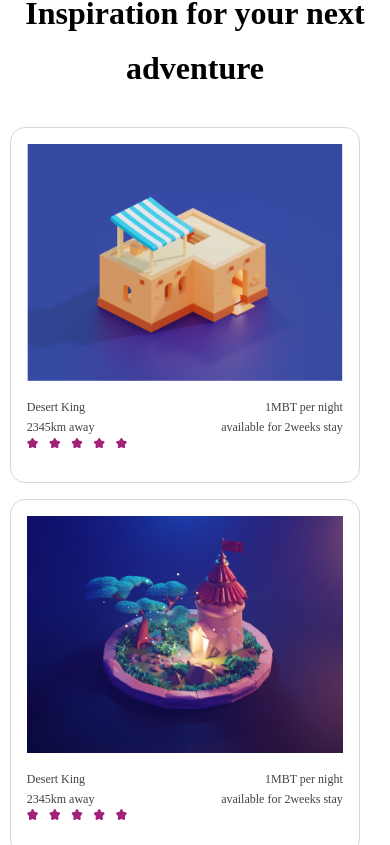
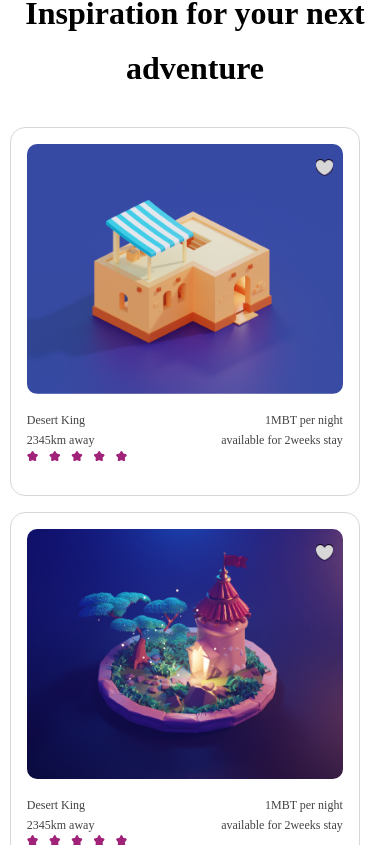
Before and after one commit to Divine-James/metabnb, a React (Create React App) app: page / in a window 390 px wide. Shown: the part 899-1744 px from the top of the page. Built offline with nearby package versions, Linux system fonts and the light colour scheme; a web font is replaced by a local one.

Commit message:
fixed heart on images

```diff
--- a/src/components/Adventure/adventure.css
+++ b/src/components/Adventure/adventure.css
@@ -7,7 +7,7 @@
 
 .data-img-grid-item {
   width: 280px;
-  height: 372px;
+  height: 350px;
 
   padding: 1rem;
   background: linear-gradient(124.4deg, #ffffff 10.8%, #ffffff 87.34%);
@@ -20,6 +20,21 @@
 .adventure-data-desc,
 .adventure-duration-item {
   font-size: 12px;
+}
+.love-image {
+  width: 17px;
+  height: 17px;
+  z-index: 10;
+  position: absolute;
+  top: 15px;
+  right: 10px;
+}
+.position {
+  position: relative;
+}
+.adventure-img {
+  border-radius: 10px;
+  height: 250px;
 }
 
 .adventure-data-img-rating {
--- a/src/components/Adventure/index.js
+++ b/src/components/Adventure/index.js
@@ -6,6 +6,7 @@ const data = [
   {
     id: 1,
     name: "Desert King",
+    love: "assets/img/vector.png",
     img: "assets/img/desert-king1.png",
     desc: "1MBT per night",
     distance: "2345km away",
@@ -15,6 +16,7 @@ const data = [
   {
     id: 2,
     name: "Desert King",
+    love: "assets/img/vector.png",
     img: "assets/img/desert-king2.png",
     desc: "1MBT per night",
     distance: "2345km away",
@@ -24,6 +26,7 @@ const data = [
   {
     id: 3,
     name: "Desert King",
+    love: "assets/img/vector.png",
     img: "assets/img/desert-king3.png",
     desc: "1MBT per night",
     distance: "2345km away",
@@ -33,6 +36,7 @@ const data = [
   {
     id: 4,
     name: "Desert King",
+    love: "assets/img/vector.png",
     img: "assets/img/desert-king4.png",
     desc: "1MBT per night",
     distance: "2345km away",
@@ -42,6 +46,7 @@ const data = [
   {
     id: 5,
     name: "Desert King",
+    love: "assets/img/vector.png",
     img: "assets/img/desert-king5.png",
     desc: "1MBT per night",
     distance: "2345km away",
@@ -51,6 +56,7 @@ const data = [
   {
     id: 6,
     name: "Desert King",
+    love: "assets/img/vector.png",
     img: "assets/img/desert-king6.png",
     desc: "1MBT per night",
     distance: "2345km away",
@@ -60,6 +66,7 @@ const data = [
   {
     id: 7,
     name: "Desert King",
+    love: "assets/img/vector.png",
     img: "assets/img/desert-king7.png",
     desc: "1MBT per night",
     distance: "2345km away",
@@ -69,6 +76,7 @@ const data = [
   {
     id: 8,
     name: "Desert King",
+    love: "assets/img/vector.png",
     img: "assets/img/desert-king8.png",
     desc: "1MBT per night",
     distance: "2345km away",
@@ -86,11 +94,12 @@ const Adventure = () => {
       <div className="data-img img-grid-items-4">
         {data.map((item) => (
           <div className="data-img-grid-item" key={item.id}>
-            <img
-              src={item.img}
-              alt={item.name}
-              className="adventure-data-img"
-            />
+            <div className="position">
+              <img src={item.love} alt="love" className="love-image" />
+
+              <img src={item.img} alt={item.name} className="adventure-img" />
+            </div>
+
             <div className="data-img-grid-item-desc width-full space-up-down text-dark">
               <div className="item-flex items-center justify-between">
                 <h3 className="adventure-data-title red-rose-font">
--- a/src/components/Footer/index.js
+++ b/src/components/Footer/index.js
@@ -21,7 +21,7 @@ const Footer = () => {
               </a>
             </li>
             <li>
-              <a href="https://zuri.com/fb">
+              <a href="https://zuri.com/ig">
                 <img
                   src="assets/img/ig_icon.svg"
                   alt=""
@@ -30,7 +30,7 @@ const Footer = () => {
               </a>
             </li>
             <li>
-              <a href="https://zuri.com/fb">
+              <a href="https://zuri.com/twitter">
                 <img
                   src="assets/img/twitter_icon.svg"
                   alt=""
--- a/src/components/Gallery/index.js
+++ b/src/components/Gallery/index.js
@@ -7,17 +7,20 @@ const Gallery = ({ data }) => {
     <div className="data-img img-grid-items-4">
       {data.map((item) => (
         <div className="data-img-grid-item" key={item.id}>
+          <div className="position">
+            <div>
+              <img src={item.love} alt="love" className="love-image" />
+            </div>
             <LazyLoadImage
               key={item.id}
               src={item.img}
               alt={item.name}
               effect="blur"
               placeholderSrc={item.img}
-            className="inspiration-data-img"
+              className="adventure-img"
             />
-          <div className="fav-heart fav-active">
-            {/* <img src={item.fav} alt="favorite" className="fav_heart-img" /> */}
           </div>
+
           <div className="data-img-grid-item-desc width-full space-up-down text-dark">
             <div className="item-flex items-center justify-between">
               <h3 className="inspiration-data-title red-rose-font">
--- a/src/components/Gallery/style.css
+++ b/src/components/Gallery/style.css
@@ -0,0 +1,58 @@
+.love-image {
+  width: 17px;
+  height: 17px;
+  z-index: 10;
+  position: absolute;
+  top: 15px;
+  right: 10px;
+  cursor: pointer;
+}
+.position {
+  position: relative;
+}
+.adventure-img {
+  border-radius: 10px;
+  height: 250px;
+}
+
+.data-img-grid-item {
+  width: 280px;
+  height: 372px;
+
+  padding: 1rem;
+  background: linear-gradient(124.4deg, #ffffff 10.8%, #ffffff 87.34%);
+
+  border: 1px solid #d7d7d7;
+  border-radius: 15px;
+  position: relative;
+}
+.data-img {
+  margin-bottom: 5rem;
+}
+.inspiration-data-title,
+.inspiration-data-desc,
+.inspiration-duration-item {
+  font-size: 12px;
+}
+
+.inspiration-data-img-rating {
+  width: 100px;
+  height: 12px;
+}
+
+@media screen and (max-width: 600px) {
+  .inspiration h1 {
+    font-size: 32px;
+  }
+  .data-img-grid-item {
+    width: 350px;
+    height: max-content;
+  }
+}
+
+@media screen and (min-width: 400px) and (max-width: 1024px) {
+  .data-img-grid-item {
+    width: 350px;
+    height: max-content;
+  }
+}
--- a/src/components/Hero/hero.css
+++ b/src/components/Hero/hero.css
@@ -9,7 +9,10 @@
   /* margin-top: 1rem; */
   margin-bottom: 3rem;
 }
-
+.purple {
+  color: #a02279;
+  overflow: hidden;
+}
 .hero-text-content {
   margin-top: 1rem;
   padding: 1rem;
--- a/src/components/Page2Img/index.js
+++ b/src/components/Page2Img/index.js
@@ -6,6 +6,7 @@ const data = [
   {
     id: 1,
     name: "Desert King",
+    love: "assets/img/vector.png",
     img: "assets/img/desert-king1.png",
     desc: "1MBT per night",
     distance: "2345km away",
@@ -16,6 +17,7 @@ const data = [
   {
     id: 2,
     name: "Desert King",
+    love: "assets/img/vector.png",
     img: "assets/img/desert-king2.png",
     desc: "1MBT per night",
     distance: "2345km away",
@@ -26,6 +28,7 @@ const data = [
   {
     id: 3,
     name: "Desert King",
+    love: "assets/img/vector.png",
     img: "assets/img/desert-king3.png",
     desc: "1MBT per night",
     distance: "2345km away",
@@ -36,6 +39,7 @@ const data = [
   {
     id: 4,
     name: "Desert King",
+    love: "assets/img/vector.png",
     img: "assets/img/desert-king4.png",
     desc: "1MBT per night",
     distance: "2345km away",
@@ -46,6 +50,7 @@ const data = [
   {
     id: 5,
     name: "Desert King",
+    love: "assets/img/vector.png",
     img: "assets/img/desert-king5.png",
     desc: "1MBT per night",
     distance: "2345km away",
@@ -56,6 +61,7 @@ const data = [
   {
     id: 6,
     name: "Desert King",
+    love: "assets/img/vector.png",
     img: "assets/img/desert-king6.png",
     desc: "1MBT per night",
     distance: "2345km away",
@@ -66,6 +72,7 @@ const data = [
   {
     id: 7,
     name: "Desert King",
+    love: "assets/img/vector.png",
     img: "assets/img/desert-king7.png",
     desc: "1MBT per night",
     distance: "2345km away",
@@ -76,6 +83,7 @@ const data = [
   {
     id: 8,
     name: "Desert King",
+    love: "assets/img/vector.png",
     img: "assets/img/desert-king8.png",
     desc: "1MBT per night",
     distance: "2345km away",
@@ -86,6 +94,7 @@ const data = [
   {
     id: 9,
     name: "Desert King",
+    love: "assets/img/vector.png",
     img: "assets/img/desert-king9.png",
     desc: "1MBT per night",
     distance: "2345km away",
@@ -96,6 +105,7 @@ const data = [
   {
     id: 10,
     name: "Desert King",
+    love: "assets/img/vector.png",
     img: "assets/img/desert-king10.png",
     desc: "1MBT per night",
     distance: "2345km away",
@@ -106,6 +116,7 @@ const data = [
   {
     id: 11,
     name: "Desert King",
+    love: "assets/img/vector.png",
     img: "assets/img/desert-king11.png",
     desc: "1MBT per night",
     distance: "2345km away",
@@ -116,6 +127,7 @@ const data = [
   {
     id: 12,
     name: "Desert King",
+    love: "assets/img/vector.png",
     img: "assets/img/desert-king12.png",
     desc: "1MBT per night",
     distance: "2345km away",
@@ -126,6 +138,7 @@ const data = [
   {
     id: 13,
     name: "Desert King",
+    love: "assets/img/vector.png",
     img: "assets/img/desert-king13.png",
     desc: "1MBT per night",
     distance: "2345km away",
@@ -146,6 +159,7 @@ const data = [
   {
     id: 15,
     name: "Desert King",
+    love: "assets/img/vector.png",
     img: "assets/img/desert-king15.png",
     desc: "1MBT per night",
     distance: "2345km away",
@@ -156,6 +170,7 @@ const data = [
   {
     id: 16,
     name: "Desert King",
+    love: "assets/img/vector.png",
     img: "assets/img/desert-king16.png",
     desc: "1MBT per night",
     distance: "2345km away",
--- a/src/components/page2/Header/index.js
+++ b/src/components/page2/Header/index.js
@@ -51,7 +51,7 @@ export const Header = () => {
               </li>
               <li className="nav-list-item">
                 <a href="/place_to_stay" className="nav-link">
-                  PLace To Stay
+                  Place To Stay
                 </a>
               </li>
               <li className="nav-list-item">
--- a/src/components/page2/Main/style.css
+++ b/src/components/page2/Main/style.css
@@ -5,10 +5,13 @@
 }
 
 .priorites li {
-  margin-right: 50px;
   font-weight: 400;
   font-size: 20px;
   color: #434343;
+  margin-bottom: 3rem;
+}
+.priorites li:not(:last-child) {
+  margin-right: 50px;
 }
 
 .priorities__select {
```
Also changed, not shown: src/components/Hero/index.js (+4 -13 lines), src/components/NavBar/nav.css (+188 -0 lines), public/assets/img/Vector.png (added). Lines whose indentation alone changed are shown as unchanged.
